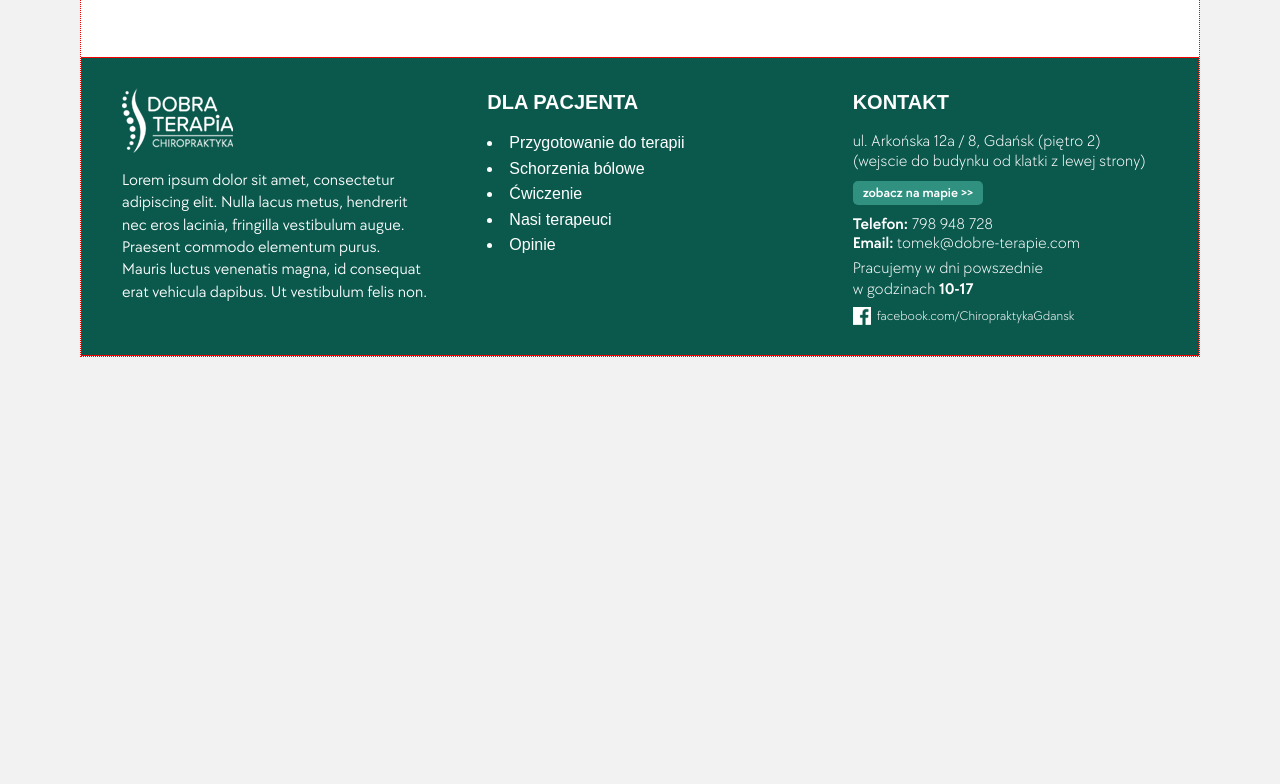
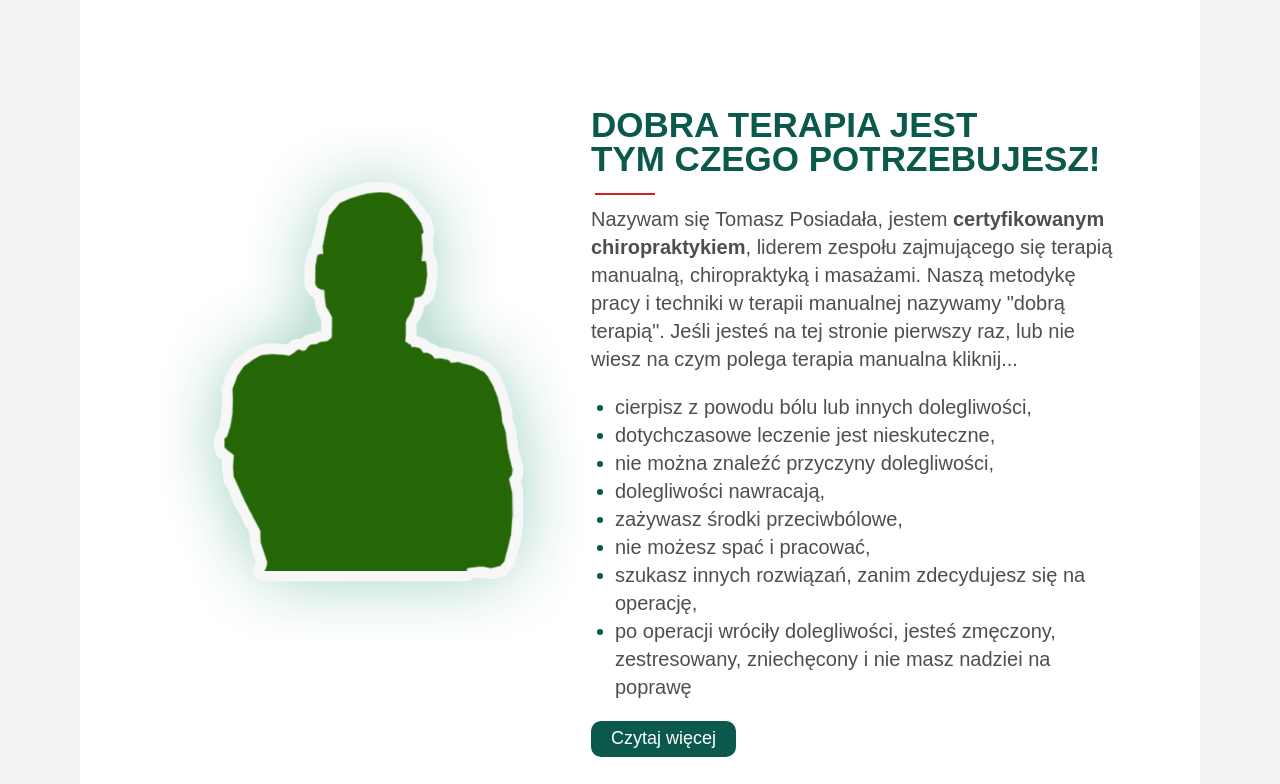
Before and after one commit to miroslawrup7/dobraterapia, a website: page src/index.html in a window 1280 px wide. Shown: the part 1056-1840 px from the top of the page. Before the commit the page ends 1413 px from the top, so only its background shows below. Drawn offline with nearby package versions, Linux system fonts and the light colour scheme; files that its build step writes are made by us from their sources; a web font is replaced by a local one.

Commit message:
home page 2

```diff
--- a/src/index.html
+++ b/src/index.html
@@ -156,7 +156,7 @@
                             <hr>
                             <div class="text">
                                 Chińskie Bańki są świetnym narzędziem do rozluźnienia pospinanych mięśni umożliwiając
-                                przy tym odpowiednią korekte postawy pacjenta. Klawiterapia pozwala poprawić
+                                przy tym odpowiednią korektę postawy pacjenta. Klawiterapia pozwala poprawić
                                 funkcjonowanie stawów, odblokowuje spięcia, rozmasowuje blizny i ułatwia dalszą prace
                                 manualną terapeuty. Akupresura poprzez działania na konkretnych punktach, pozwala
                                 korzystnie wpływać na osłabione organy pacjenta.</div>
@@ -179,6 +179,34 @@
                                 odpręży przemęczonego pacjenta.</div>
                         </div>
                     </div>
+            </section>
+
+            <section class="horizontal">
+                <div class="picture-container">
+                    <img src="./img/man.png" alt="man">
+                </div>
+                <div class="description-container">
+                    <h2>Dobra Terapia jest<br><strong>tym czego potrzebujesz!</strong></h2>
+                    <hr>
+                    <div class="text">Nazywam się Tomasz Posiadała, jestem <strong>certyfikowanym
+                            chiropraktykiem</strong>, liderem zespołu zajmującego się terapią manualną, chiropraktyką i
+                        masażami. Naszą metodykę pracy i techniki w terapii manualnej nazywamy "dobrą terapią". Jeśli
+                        jesteś na tej stronie pierwszy raz, lub nie wiesz na czym polega terapia manualna kliknij...
+                    </div>
+                    <ul>
+                        <li>cierpisz z powodu bólu lub innych dolegliwości,</li>
+                        <li>dotychczasowe leczenie jest nieskuteczne,</li>
+                        <li>nie można znaleźć przyczyny dolegliwości,</li>
+                        <li>dolegliwości nawracają,</li>
+                        <li>zażywasz środki przeciwbólowe,</li>
+                        <li>nie możesz spać i pracować,</li>
+                        <li>szukasz innych rozwiązań, zanim zdecydujesz się na operację,</li>
+                        <li>po operacji wróciły dolegliwości, jesteś zmęczony, zestresowany, zniechęcony i nie masz
+                            nadziei na poprawę</li>
+                    </ul>
+                    <a class="btn" href="">Czytaj więcej</a>
+
+                </div>
             </section>
         </main>
 
--- a/src/scss/main.scss
+++ b/src/scss/main.scss
@@ -51,6 +51,7 @@ $zielony: #319181;
     box-sizing: border-box;
     background-color: transparent;
     color: $szary_tekst;
+    // list-style-position: inside;
 }
 
 html {
@@ -64,7 +65,7 @@ html {
     // height: 100vh; // zmień na 100% po umieszczeniu w Wordpress
     position: relative;
     overflow: hidden;
-    border: dotted 1px red;
+    // border: dotted 1px red;
 }
 
 header {
@@ -248,6 +249,14 @@ main {
     section {
         padding: 60px 70px;
         background-color: #fff;
+        // border: green 1px dotted;
+
+        &.horizontal {
+            display: flex;
+        }
+
+    }
+}
 
 .title-container {
     margin-bottom: 40px;
@@ -312,7 +321,7 @@ main {
                 height: 2px;
                 width: 60px;
                 background-color: $czerwony;
-                        margin: 10px 0;
+                margin: 10px 0 10px 4px;
             }
 
             .text {
@@ -326,6 +335,97 @@ main {
         }
     }
 }
+
+.picture-container {
+    flex-basis: 45%;
+    // flex-shrink: 1;
+
+    img {
+        object-fit: cover;
+        width: 100%;
+    }
+}
+
+.description-container {
+    flex-basis: 55%;
+
+    // flex-shrink: 0;
+    h2 {
+        font-size: 35px;
+        color: $ciemno-zielony;
+        font-family: 'ProximaRegular', sans-serif;
+        text-transform: uppercase;
+        line-height: 0.5em;
+
+        br {
+            line-height: 0.5em;
+        }
+
+        strong {
+            font-size: 35px;
+            color: $ciemno-zielony;
+            font-family: 'ProximaBold', sans-serif;
+        }
+    }
+
+    hr {
+        height: 2px;
+        width: 60px;
+        background-color: $czerwony;
+        margin: 10px 0 10px 4px;
+    }
+
+    .text {
+        font-size: 20px;
+        color: $szary_tekst;
+        font-family: 'ProximaRegular', sans-serif;
+    }
+
+    ul {
+        // li {
+        font-size: 20px;
+        color: $szary_tekst;
+        font-family: 'ProximaRegular', sans-serif;
+        // }
+        // list-style-position: inside;
+        // list-style: ;
+        margin: 20px 0 20px 20px;
+        list-style: none;
+
+        li {
+            display: flex;
+            align-items: flex-start;
+            flex-shrink: 0;
+
+            &::before {
+                content: "";
+                height: 6px;
+                width: 6px;
+                border-radius: 50%;
+                margin-right: 12px;
+                background-color: $ciemno-zielony;
+                // display: inline-flex;
+                // align-items: center;
+                // width: 1em;
+                margin-left: -0.7em;
+                margin-top: 12px;
+                flex-shrink: 0;
+            }
+        }
+    }
+
+    .btn {
+        display: flex;
+        height: 36px;
+        padding: 0 20px 1px 20px;
+        width: fit-content;
+        background-color: $ciemno-zielony;
+        color: #fff;
+        font-size: 18px;
+        font-family: 'ProximaBold', sans-serif;
+        align-items: center;
+        border-radius: 10px;
+
     }
 }
 
```
Also changed, not shown: dist/css/main.css, dist/img/man.png (added), dist/index.html, src/img/man.png (added), 1 other file. Lines whose indentation alone changed are shown as unchanged.
